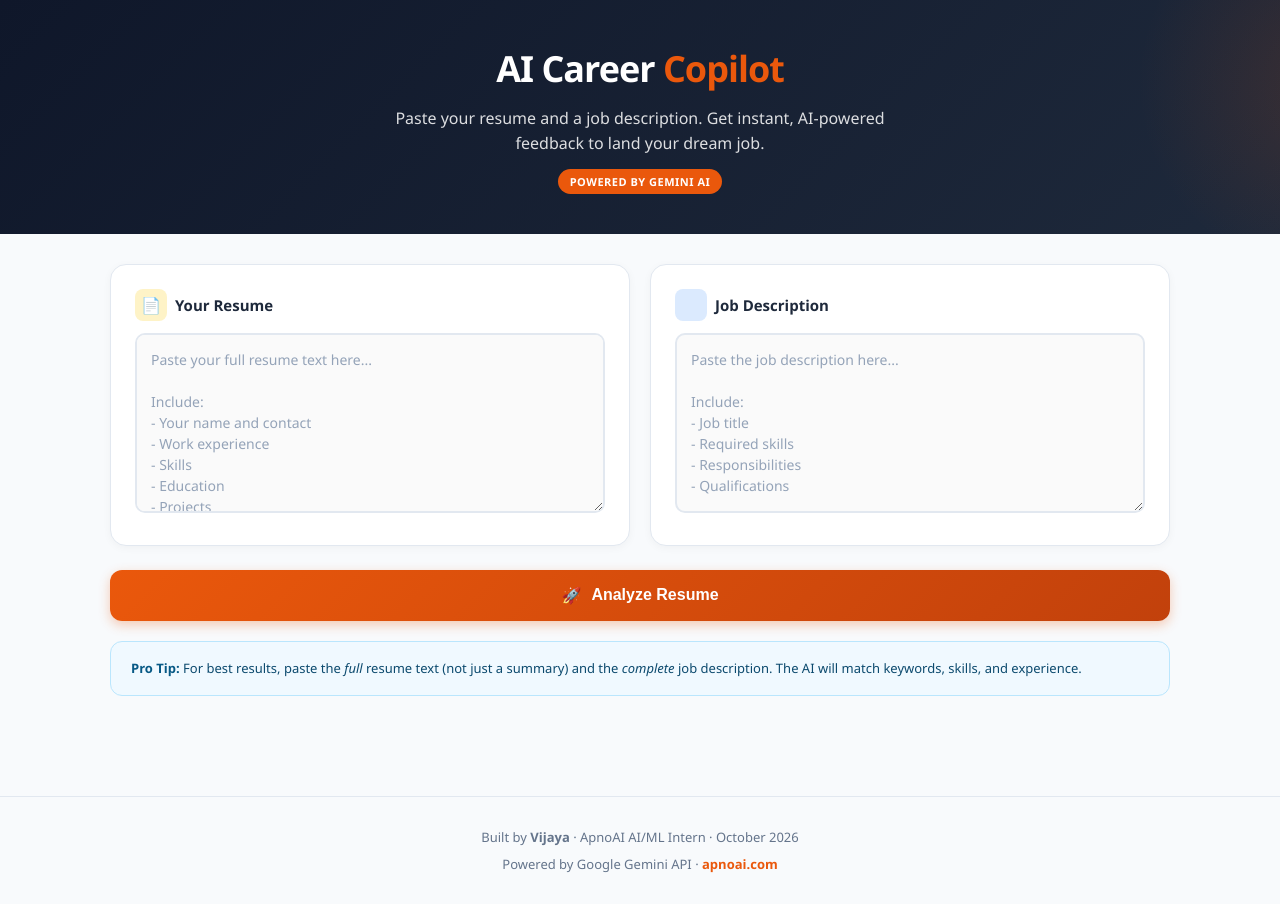
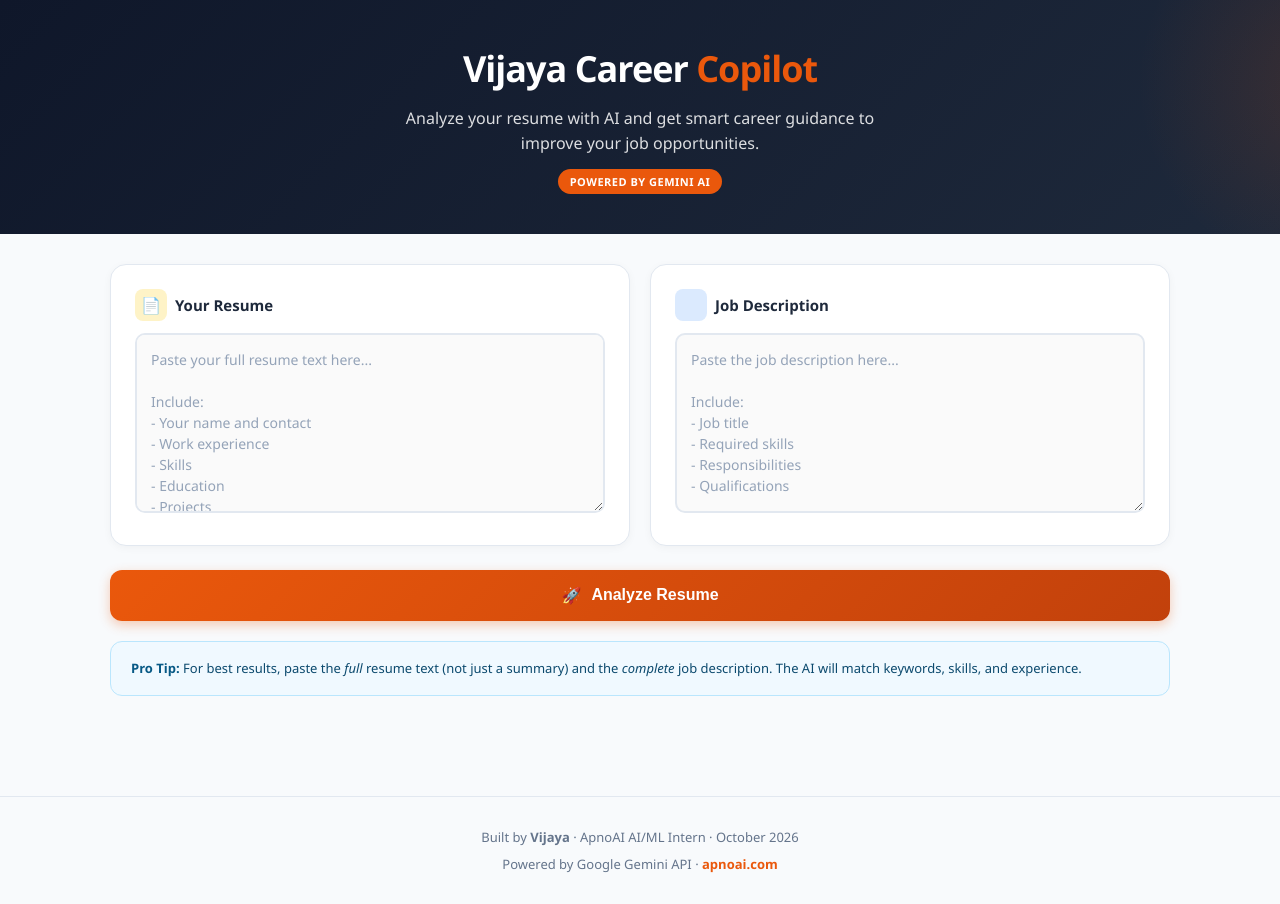
Before and after one commit to dulamvijaya333-crypto/ai-career-copilot, a plain HTML site: page index.html in a window 1280 px wide. Drawn offline with Linux system fonts and the light colour scheme.

Commit message:
Update index.html

```diff
--- a/index.html
+++ b/index.html
@@ -359,8 +359,8 @@ footer a:hover { text-decoration: underline; }
 
 <header>
   <!-- ✏️ CUSTOMIZE: Change your app name here -->
-  <h1>AI Career <span>Copilot</span></h1>
-  <p>Paste your resume and a job description. Get instant, AI-powered feedback to land your dream job.</p>
+  <h1>Vijaya Career <span>Copilot</span></h1>
+  <p>Analyze your resume with AI and get smart career guidance to improve your job opportunities.</p>
   <div class="badge">POWERED BY GEMINI AI</div>
 </header>
 
```
